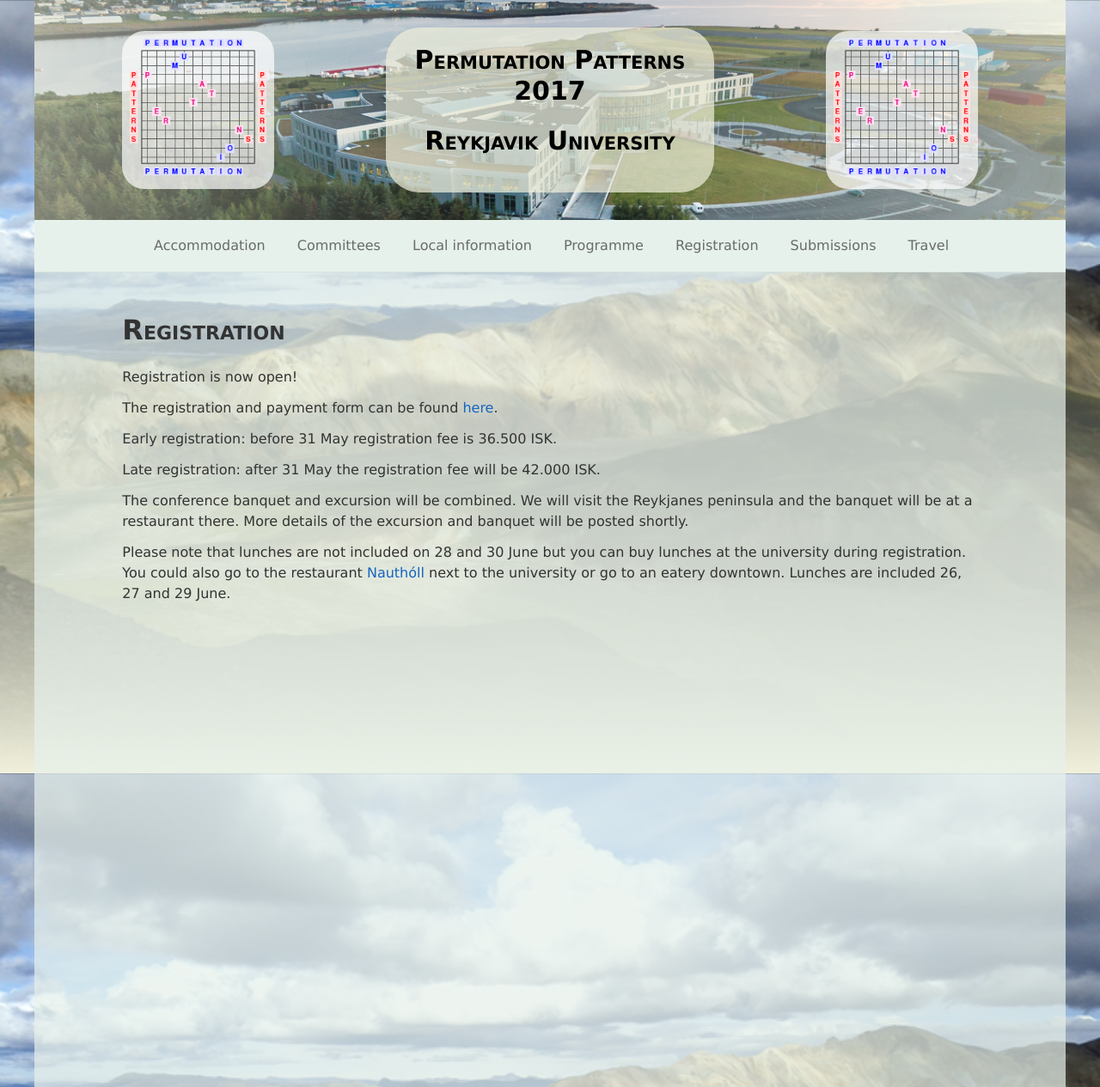
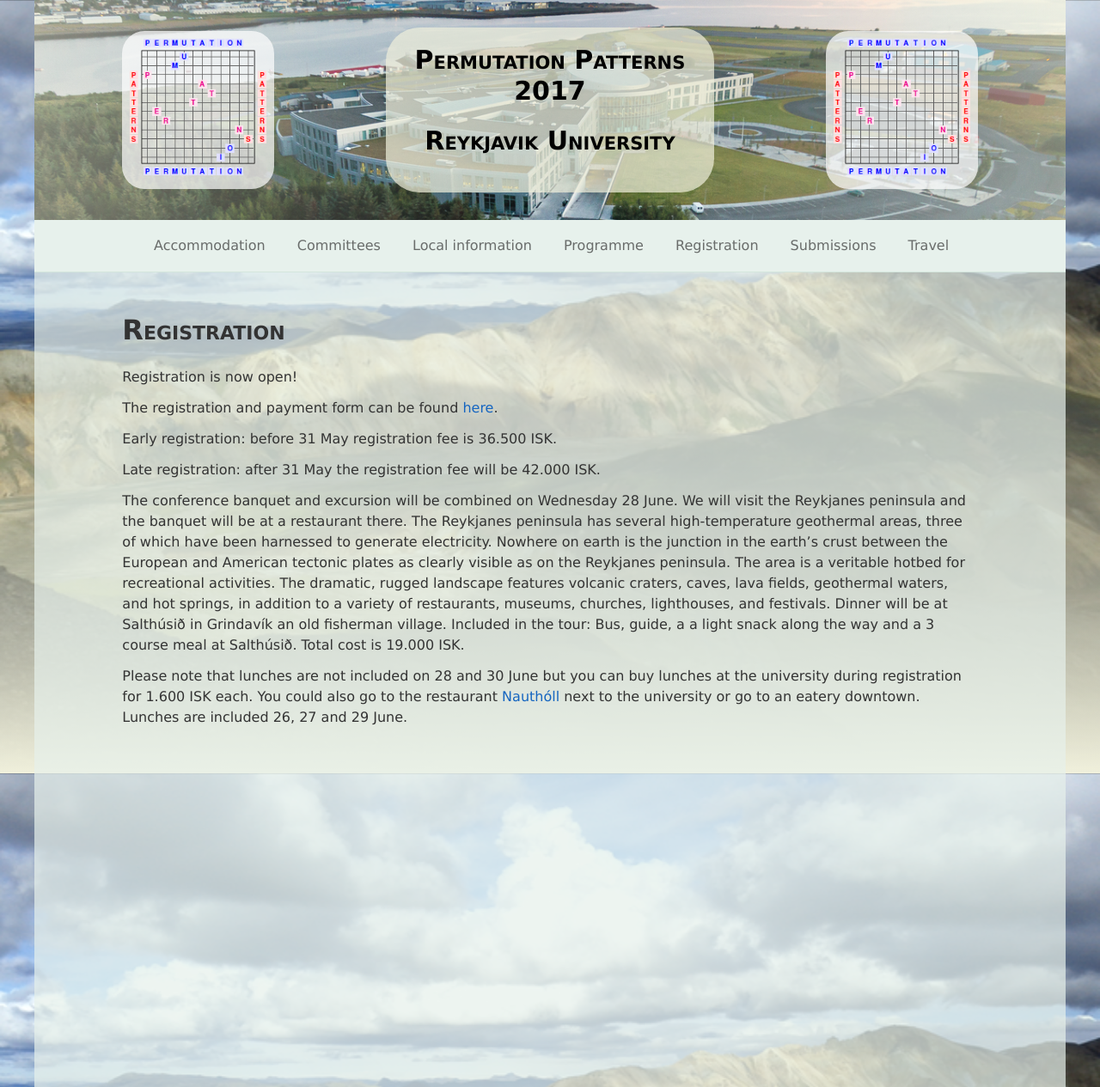
Before and after one commit to pp2017/pp2017.github.io, a Jekyll site: the page built from registration.md, in a window 1280 px wide. Shown: the whole page at 86% size. Built offline with Jekyll 4.4.1, drawn with Linux system fonts in a browser that asks for light colours; nearby versions of some CDN libraries.

Commit message:
excursion and banquet info

```diff
--- a/registration.md
+++ b/registration.md
@@ -11,15 +11,23 @@ Early registration: before 31 May registration fee is 36.500 ISK.
 
 Late registration: after 31 May the registration fee will be 42.000 ISK.
 
-The conference banquet and excursion will be combined. We will visit the
-Reykjanes peninsula and the banquet will be at a restaurant there. More details
-of the excursion and banquet will be posted shortly.
+The conference banquet and excursion will be combined on Wednesday 28 June. We
+will visit the Reykjanes peninsula and the banquet will be at a restaurant
+there. The Reykjanes peninsula has several high-temperature geothermal areas,
+three of which have been harnessed to generate electricity. Nowhere on earth is
+the junction in the earth's crust between the European and American tectonic
+plates as clearly visible as on the Reykjanes peninsula. The area is a veritable
+hotbed for recreational activities. The dramatic, rugged landscape features
+volcanic craters, caves, lava fields, geothermal waters, and hot springs, in
+addition to a variety of restaurants, museums, churches, lighthouses, and
+festivals.  Dinner will be at Salthúsið in Grindavík an old fisherman village.
+Included in the tour: Bus, guide, a a light snack along the way and a 3 course
+meal at Salthúsið. Total cost is 19.000 ISK.
 
 Please note that lunches are not included on 28 and 30 June but you can buy
-lunches at the university during registration. You could also go to the
-restaurant [Nauthóll][nautholl] next to the university or go to an eatery
-downtown. Lunches are included 26, 27 and 29 June.
-
+lunches at the university during registration for 1.600 ISK each. You could also
+go to the restaurant [Nauthóll][nautholl] next to the university or go to an
+eatery downtown. Lunches are included 26, 27 and 29 June.
 
 
 [registration]: http://www.eventure-online.com/eventure/externalLogin.do?congress=69_1724&&cat=1&username=create&password=create
```
Also changed, not shown: localinfo.md (+1 -1 lines), programme.md (+6 -0 lines).
